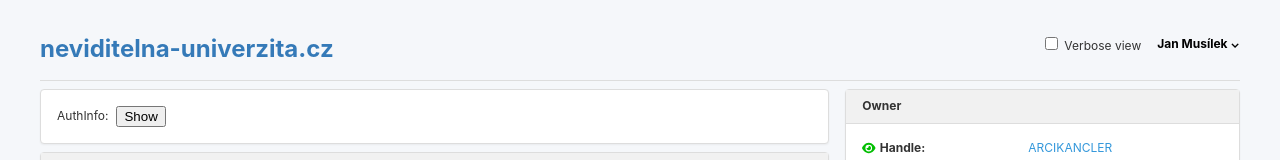
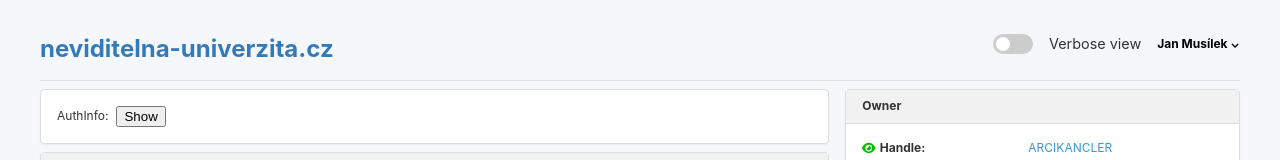
Before and after one commit to lukaskourilcz/secret-uni, a Vue app: page / in a window 1280 px wide. Shown: the top 160 px of the page. Built offline with nearby package versions, Linux system fonts and the light colour scheme.

Commit message:
new toggle button

```diff
--- a/src/components/DomainHeader.vue
+++ b/src/components/DomainHeader.vue
@@ -11,14 +11,15 @@
   <div class="header">
     <h1>{{ domain }}</h1>
     <div class="controls">
-      <label>
+      <label class="toggle">
         <input
           type="checkbox"
           :checked="verbose"
           @change="$emit('toggle-verbose', $event.target.checked)"
         />
-        Verbose view
+        <span class="slider"></span>
       </label>
+      <span class="label-text">Verbose view</span>
       <UserMenu username="Jan Musílek" />
     </div>
   </div>
@@ -33,9 +34,59 @@
   border-bottom: 1px solid #ddd;
   padding-bottom: 0.5rem;
 }
+
 .controls {
   display: flex;
   align-items: center;
   gap: 1rem;
 }
+
+.toggle {
+  position: relative;
+  display: inline-block;
+  width: 40px;
+  height: 20px;
+}
+
+.toggle input {
+  opacity: 0;
+  width: 0;
+  height: 0;
+}
+
+.slider {
+  position: absolute;
+  cursor: pointer;
+  top: 0;
+  left: 0;
+  right: 0;
+  bottom: 0;
+  background-color: #ccc;
+  transition: 0.4s;
+  border-radius: 20px;
+}
+
+.slider:before {
+  position: absolute;
+  content: "";
+  height: 14px;
+  width: 14px;
+  left: 3px;
+  bottom: 3px;
+  background-color: white;
+  transition: 0.4s;
+  border-radius: 50%;
+}
+
+.toggle input:checked + .slider {
+  background-color: #3498db;
+}
+
+.toggle input:checked + .slider:before {
+  transform: translateX(20px);
+}
+
+.label-text {
+  font-size: 0.9rem;
+}
 </style>
```
